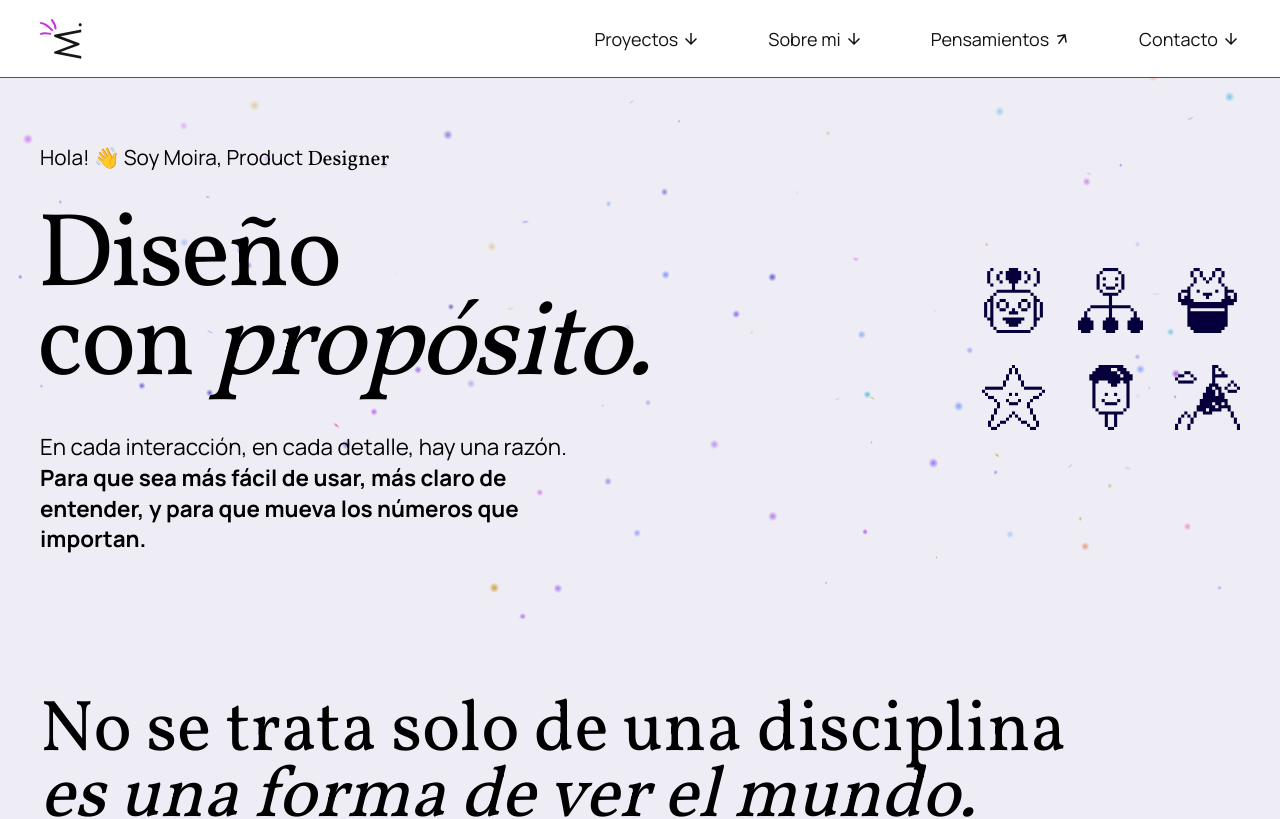
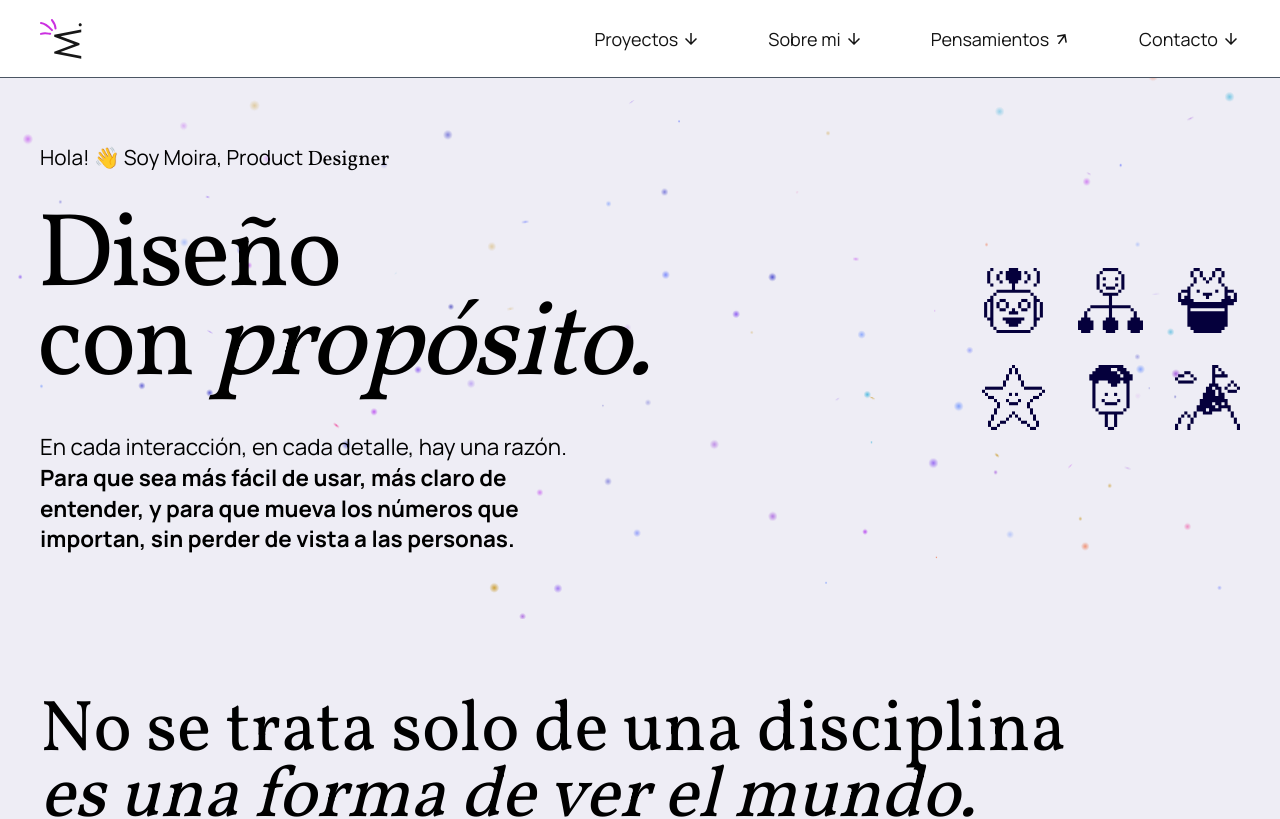
Before and after one commit to moira05/portfolioweb, a Next.js app: page / in a window 1280 px wide. Shown: the top 819 px of the page. Built offline with nearby package versions, Linux system fonts and the light colour scheme.

Commit message:
cambie texto del footer y el parrafo del hero

```diff
--- a/src/components/Contacto.tsx
+++ b/src/components/Contacto.tsx
@@ -45,7 +45,7 @@ export default function Contacto() {
           ¿Querés explorar algo?
         </h2>
         <p className="font-manrope text-[1rem] font-normal leading-relaxed text-[#2d2d2d] max-w-[680px] mb-10 md:text-[1.25rem]">
-          Me interesan los proyectos donde haya un problema real para resolver, especialmente donde la IA pueda ser parte de la solución. Si tenés una idea, un experimento o algo para probar — escribime.
+          Me interesan los proyectos donde haya un problema real para resolver, especialmente aquellos con impacto social, donde la IA pueda ser parte de la solución. Si tenés una idea, un experimento o algo para probar, hablemos.
         </p>
 
         <div className="flex flex-col gap-4 md:flex-row md:items-center md:gap-10">
--- a/src/components/Hero.tsx
+++ b/src/components/Hero.tsx
@@ -68,7 +68,7 @@ export default function Hero() {
             <p className="font-manrope text-[1rem] font-normal leading-snug text-black md:text-[1.4rem] md:max-w-[560px]">
               En cada interacción, en cada detalle, hay una razón.{" "}
               <strong className="font-bold">
-                Para que sea más fácil de usar, más claro de entender, y para que mueva los números que importan.
+                Para que sea más fácil de usar, más claro de entender, y para que mueva los números que importan, sin perder de vista a las personas.
               </strong>
             </p>
           </div>
```
